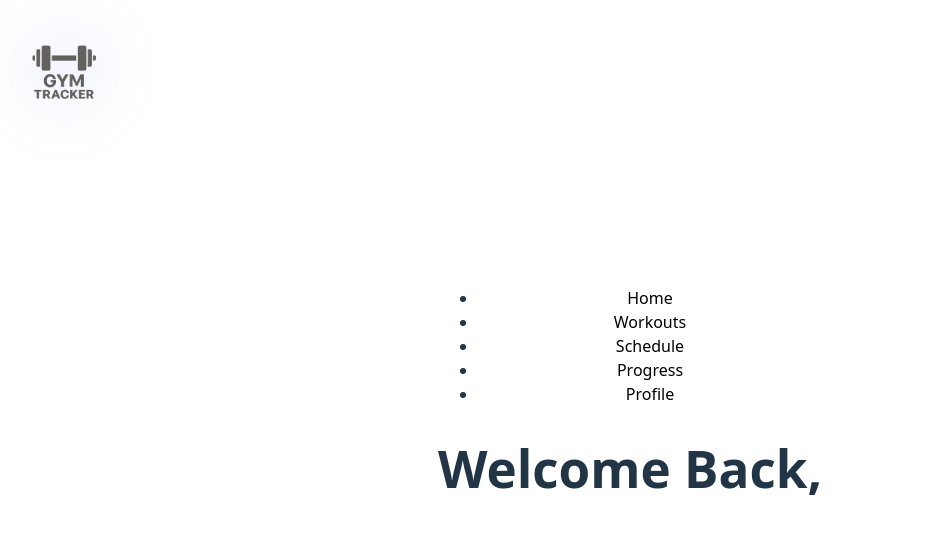
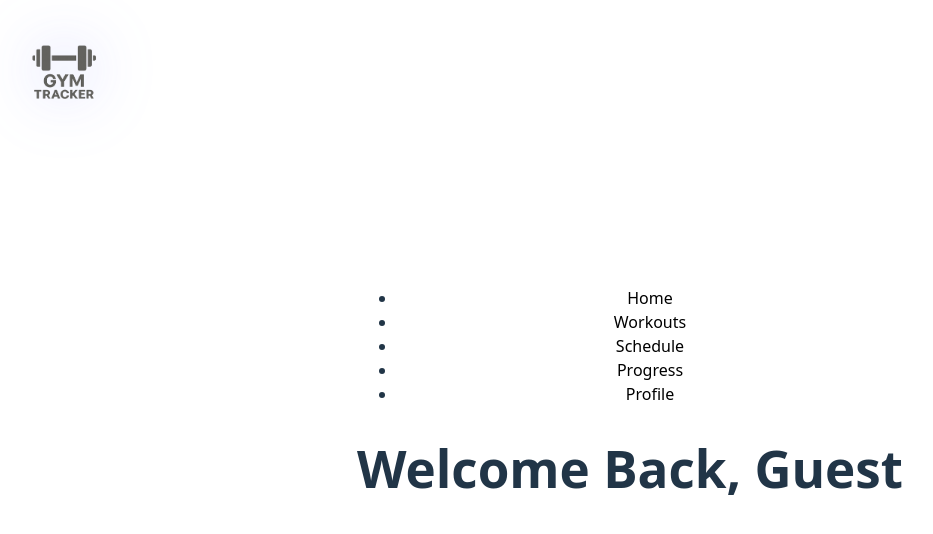
Before and after one commit to Ferdinand1267/Gym-Tracker, a React (Vite) app in the folder frontend/: page /home in a window 1280 px wide. Shown: the top 534 px of the page, without its empty margins (10-943 px from the left). Built offline with nearby package versions, Linux system fonts and the light colour scheme.

Commit message:
username

```diff
--- a/frontend/src/pages/Home.tsx
+++ b/frontend/src/pages/Home.tsx
@@ -2,12 +2,14 @@ import './Home.css';
 import { useNavigate } from 'react-router-dom';
 
 function Home() {
+    const username = localStorage.getItem("name");
+
     return (
     <div>
         <img src="/logo.png" alt="logo" className="logo" width="100"></img>
         <h1>
             <span>Welcome Back, </span>
-            <span></span>
+            <span>{username || "Guest"}</span>
         </h1>
     </div>
     );
--- a/frontend/src/pages/Login.tsx
+++ b/frontend/src/pages/Login.tsx
@@ -10,6 +10,8 @@ function Login() {
   const handleLogin = () => {
     try {
       const data = "Correct credentials" //placeholder
+      localStorage.clear();
+      localStorage.setItem("name",username);
       if (data === "Correct credentials") {
         navigate('/home');
         return;
```
